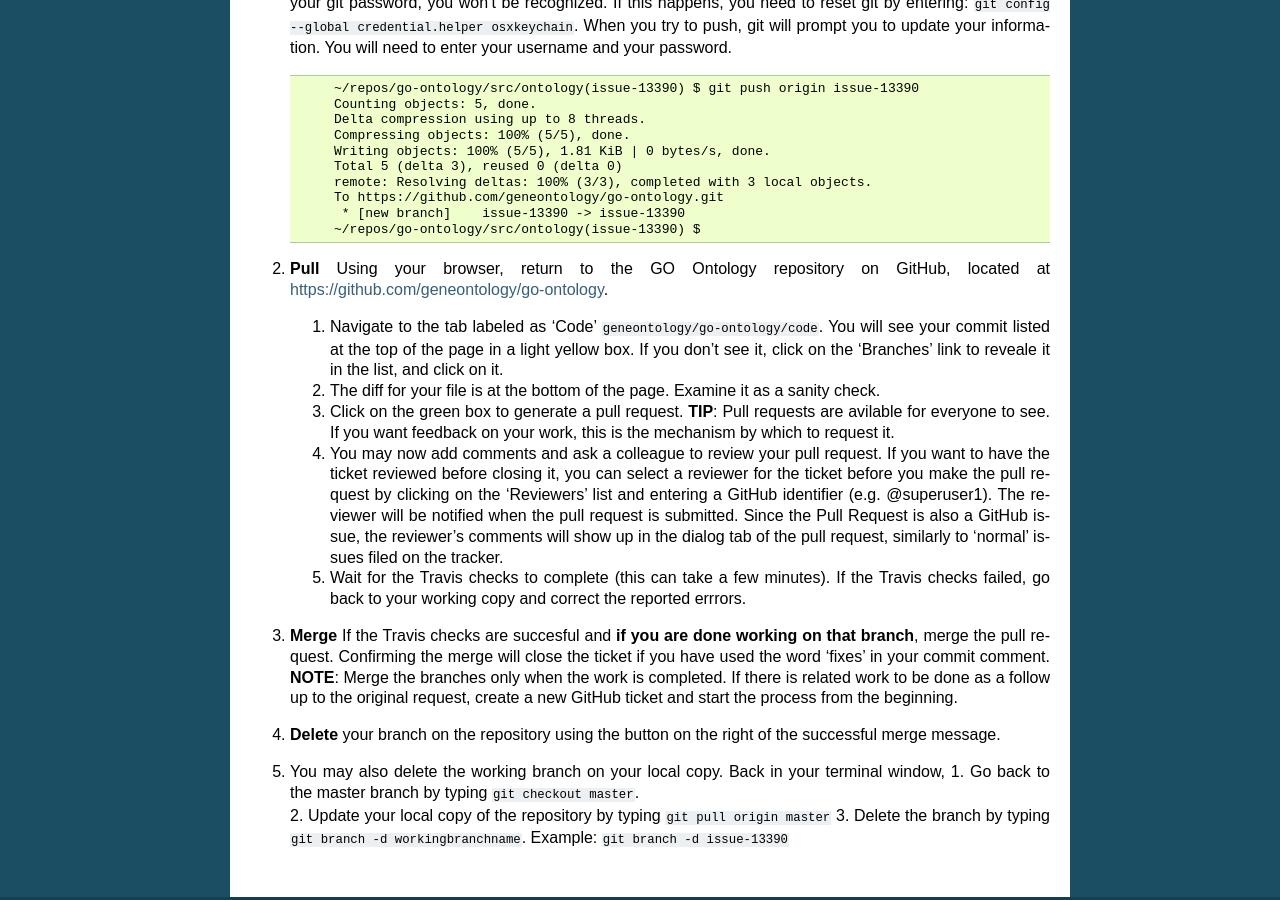
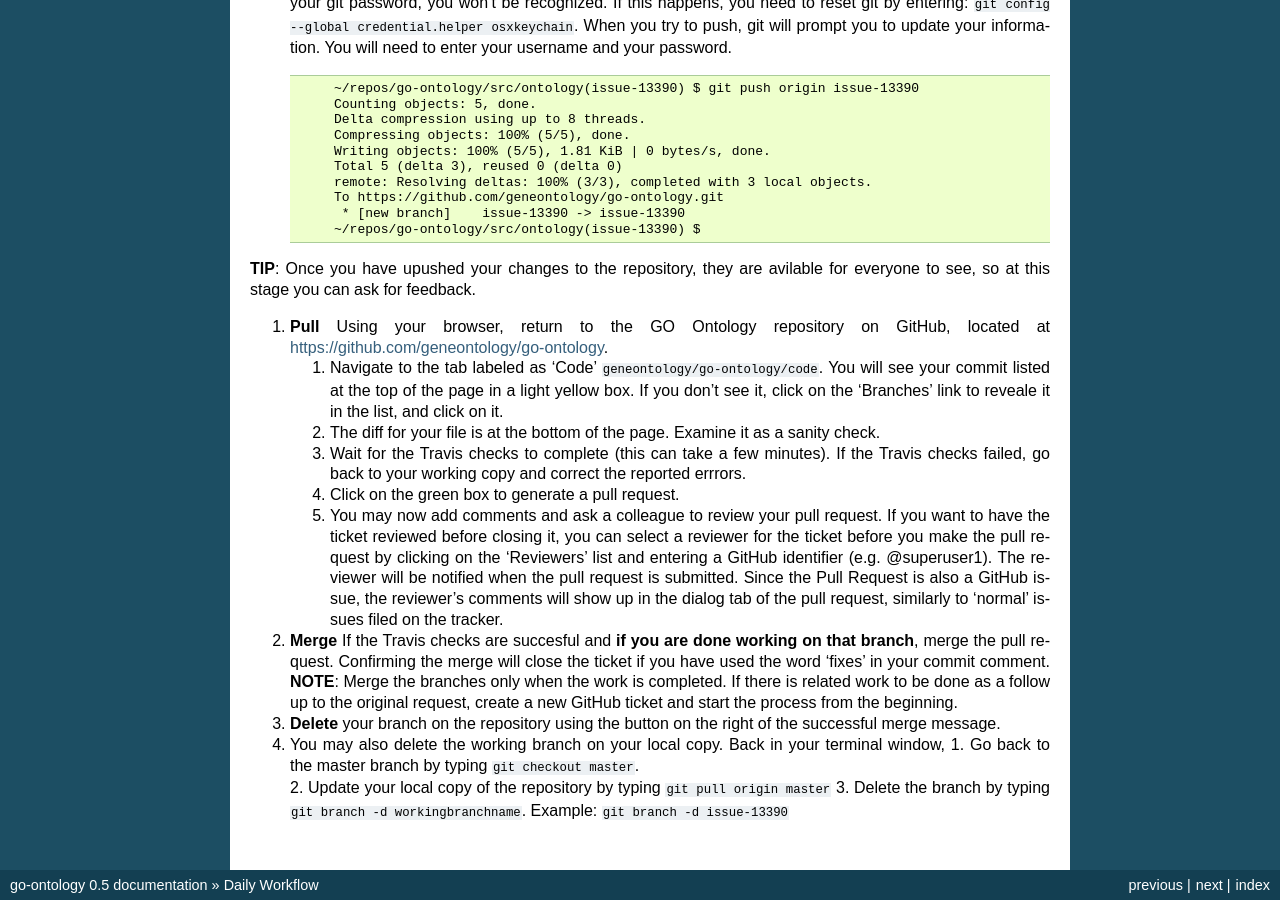
Before and after one commit to geneontology/go-ontology, a Sphinx documentation site: the page built from docs/DailyWorkflow.md, in a window 1280 px wide and 900 px high, scrolled down 2597 px. Built offline with Sphinx 7.4.7, drawn with Linux system fonts in a browser that asks for light colours.

Commit message:
Create DailyWorkflow.md
Minor changes

````diff
--- a/docs/DailyWorkflow.md
+++ b/docs/DailyWorkflow.md
@@ -115,18 +115,19 @@ This step is optional because it is not necessary to work on the current version
             To https://github.com/geneontology/go-ontology.git
              * [new branch]  	issue-13390 -> issue-13390
             ~/repos/go-ontology/src/ontology(issue-13390) $
+  **TIP**: Once you have upushed your changes to the repository, they are avilable for everyone to see, so at this stage you can ask for feedback.
 
 4. **Pull** Using your browser, return to the GO Ontology repository on GitHub, located at [https://github.com/geneontology/go-ontology](https://github.com/geneontology/go-ontology).
     1. Navigate to the tab labeled as 'Code' ```geneontology/go-ontology/code```. You will see your commit listed at the top of the page in a light yellow box. If you don’t see it, click on the 'Branches' link to reveale it in the list, and click on it.
 
     2. The diff for your file is at the bottom of the page. Examine it as a sanity check.
 
-    3. Click on the green box to generate a pull request.
-    **TIP**: Pull requests are avilable for everyone to see. If you want feedback on your work, this is the mechanism by which to request it.
+    3. Wait for the Travis checks to complete (this can take a few minutes). If the Travis checks failed, go back to your working copy and correct the reported errrors.
 
-    4. You may now add comments and ask a colleague to review your pull request. If you want to have the ticket reviewed before closing it, you can select a reviewer for the ticket before you make the pull request by clicking on the 'Reviewers' list and entering a GitHub identifier (e.g. @superuser1). The reviewer will be notified when the pull request is submitted. Since the Pull Request is also a GitHub issue, the reviewer’s comments will show up in the dialog tab of the pull request, similarly to 'normal' issues filed on the tracker.
+    4. Click on the green box to generate a pull request.
 
-    5. Wait for the Travis checks to complete (this can take a few minutes). If the Travis checks failed, go back to your working copy and correct the reported errrors.
+    5. You may now add comments and ask a colleague to review your pull request. If you want to have the ticket reviewed before closing it, you can select a reviewer for the ticket before you make the pull request by clicking on the 'Reviewers' list and entering a GitHub identifier (e.g. @superuser1). The reviewer will be notified when the pull request is submitted. Since the Pull Request is also a GitHub issue, the reviewer’s comments will show up in the dialog tab of the pull request, similarly to 'normal' issues filed on the tracker.
+
 
 5. **Merge** If the Travis checks are succesful and **if you are done working on that branch**, merge the pull request. Confirming the merge will close the ticket if you have used the word 'fixes' in your commit comment.
  **NOTE**: Merge the branches only when the work is completed. If there is related work to be done as a follow up to the original request, create a new GitHub ticket and start the process from the beginning.
````
